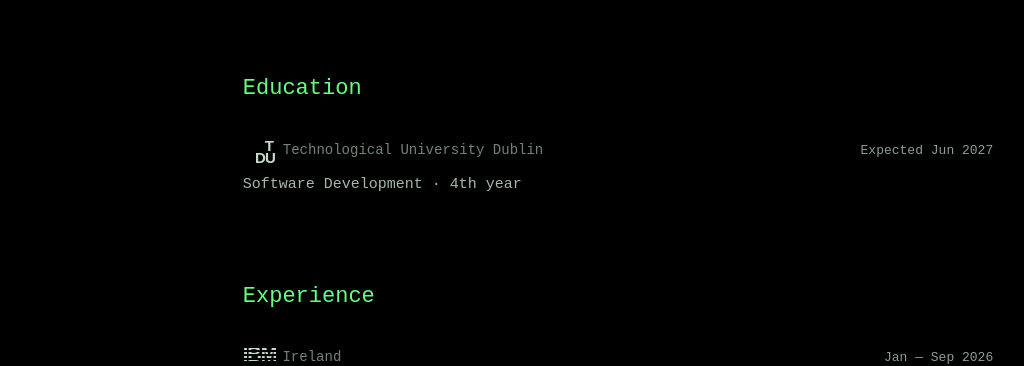
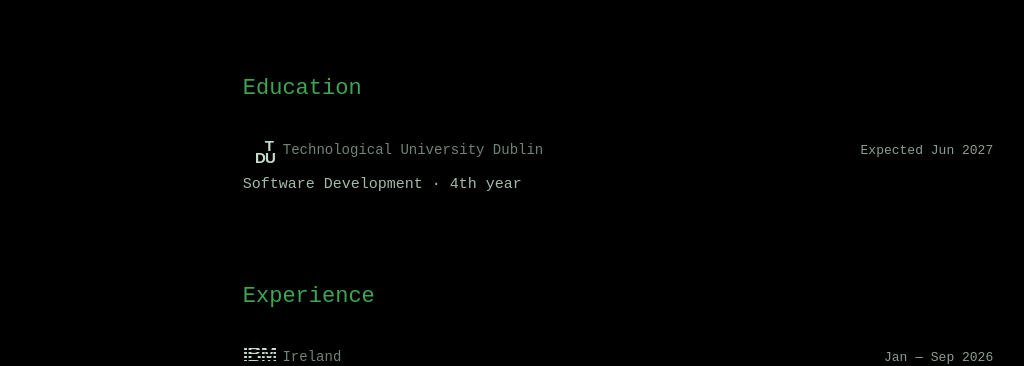
Before and after one commit to Muha126/umarov.eu, a React (Vite) app in the folder umarov-portfolio/: page / in a window 1280 px wide. Shown: the part 423-789 px from the top of the page, without its empty margins (22-1046 px from the left). Built offline with nearby package versions, Linux system fonts and the light colour scheme.

Commit message:
color change

```diff
--- a/umarov-portfolio/src/App.css
+++ b/umarov-portfolio/src/App.css
@@ -46,7 +46,7 @@
 
 .experience h2 {
   margin: 0 0 26px;
-  color: #66ff80;
+  color: #3da653;
   font-size: 22px;
   font-weight: 400;
 }
```
